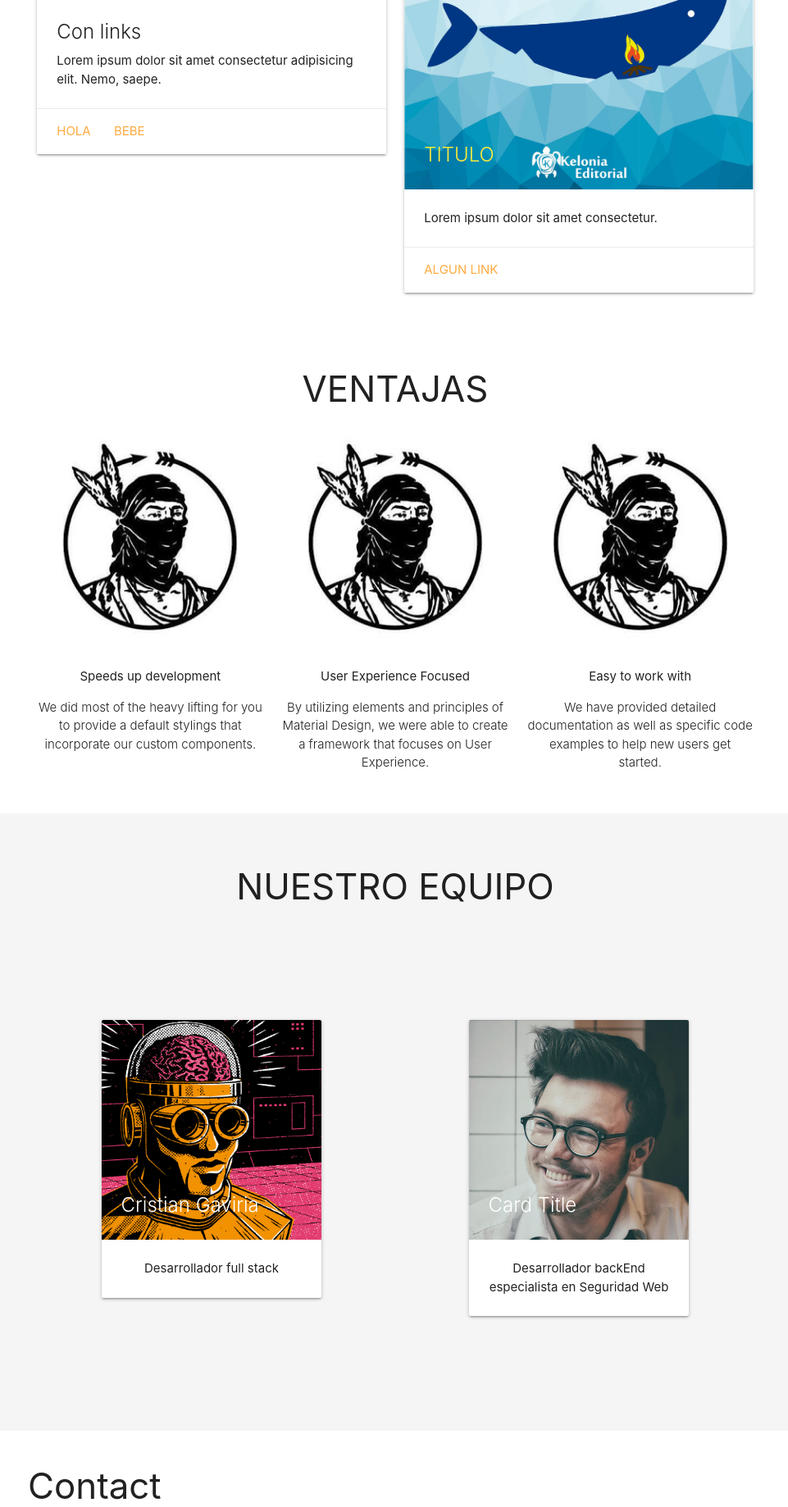
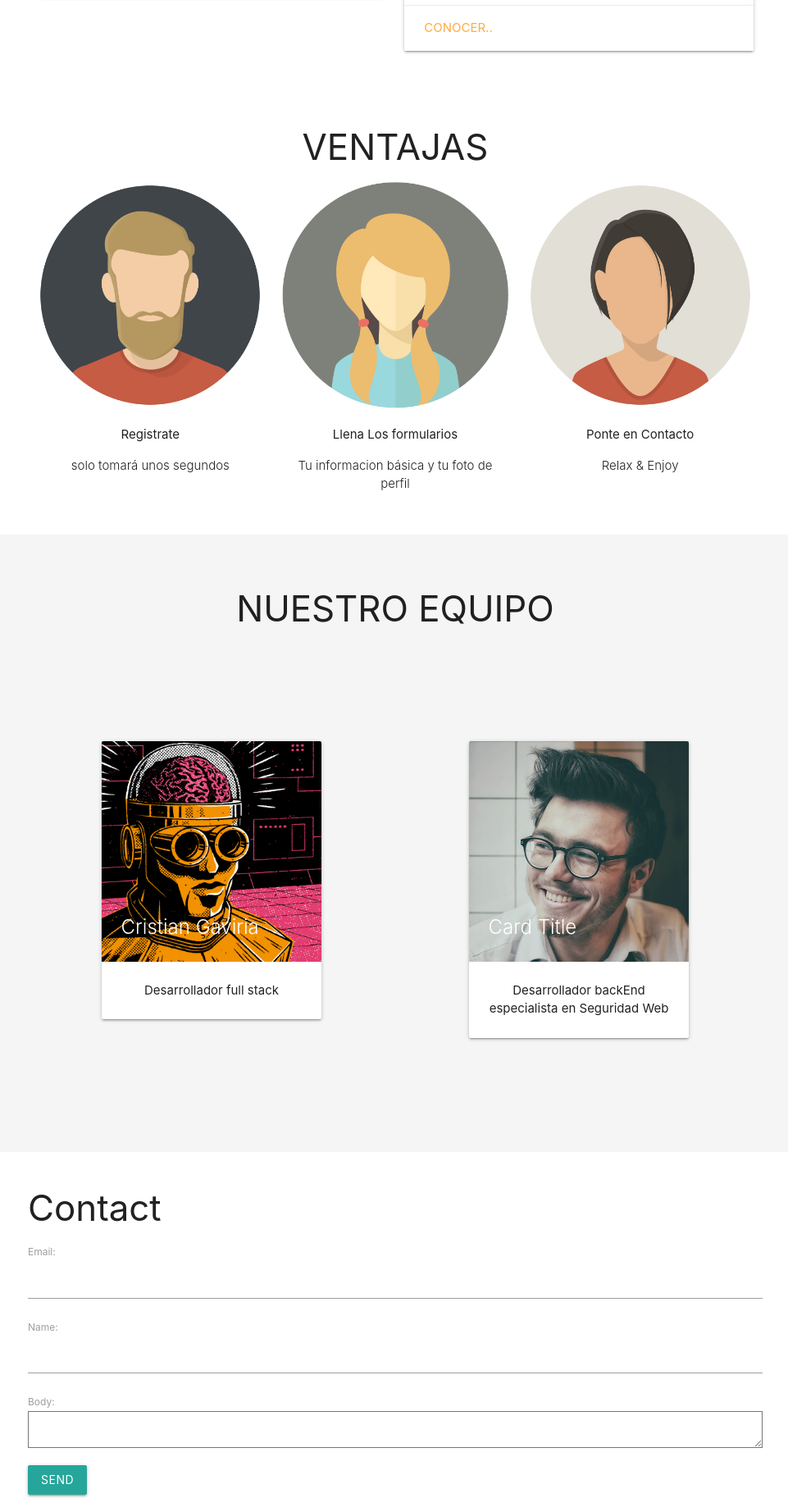
Before and after one commit to funcionanonima/portF, a Django app: page /home/ in a window 1280 px wide. Shown: the part 1091-2929 px from the top of the page at 82% size, without its empty margins (158-1119 px from the left). Run offline with Django 3.2, Linux system fonts and the light colour scheme.

Commit message:
mejoras en la interfaz

```diff
--- a/home/templates/home/home.html
+++ b/home/templates/home/home.html
@@ -15,15 +15,15 @@
                     <li>
                         <img src="{% static 'home/assets/1.jpg' %}" alt="">
                         <div class="caption justify-align">
-                            <h3>Lorem Totam!</h3>
-                            <h5 class="light text-titles">Lorem ipsum, dolor sit amet consectetur adipisicing elit. Quisquam quis assumenda deserunt adipisci fuga blanditiis!</h5>
+                            <h3>PortFolio</h3>
+                            <h5 class="light text-titles">Registrate para hacer parte de esta gran comunidad</h5>
                         </div>
                     </li>
                     <li>
                         <img src="{% static 'home/assets/3.jpg' %}" alt="">
                         <div class="caption white-text left-align">
-                            <h3>Lopisicing elit. Totam!</h3>
-                            <h5 class="light text-titles">t elit. Quisquam quis assumenda deserunt adipisci fuga blanditiis!</h5>
+                            <h3>BriefCase</h3>
+                            <h5 class="light text-titles">Toda tu informacion en un solo lugar!</h5>
                         </div>
                     </li>
                     <li>
@@ -38,43 +38,30 @@
         <div class="container">
             <h3 class="center">NOSOTROS</h3>
             <div class="row">
-                <div class="col s12">
-                    <div class="card horizontal">
-                        <div class="card-image">
-                            <img class="materialboxed" src="{% static '/home/assets/unnamed.jpg' %}" alt="">
-                        </div>
-                        <div class="card-content purple white-text">
-                            <p>Lorem ipsum dolor sit amet consectetur adipisicing elit. Pariatur ut iusto fugiat nisi ratione, eos dolores recusandae corporis animi sit nulla nemo esse ad sequi ex illum quo dolorum officiis!</p>
-                        </div>
-                    </div>
-                </div>
                 <div class="col s6">
                     <div class="card">
                             <div class="card-image">
                                 <img src="{% static 'home/assets/4.jpg' %}" alt="">
-                                <span class="card-title yellow-text">TITULO</span>
                             </div>
                         <div class="card-content">
-                            <span class="card-title">Con links</span>
-                            <p>Lorem ipsum dolor sit amet consectetur adipisicing elit. Nemo, saepe.</p>
+                            <span class="card-title">PORTFOLIO!</span>
+                            <p>Toda tu info digitalizada</p>
                         </div>
                         <div class="card-action">
-                            <a href="">Hola</a>
-                            <a href="">Bebe</a>
+                            <a href="{% url 'accounts:register' %}">Registrarse</a>
                         </div>
                     </div>
                 </div>
                 <div class="col s6">
                     <div class="card">
                         <div class="card-image">
-                            <img src="{% static 'home/assets/book-cover.jpg' %}" alt="">
-                            <span class="card-title yellow-text">TITULO</span>
+                            <img src="{% static '/home/assets/AdminFemaleAvatar.png' %}" alt="">
                         </div>
                         <div class="card-content">
-                            <p class="text-titles">Lorem ipsum dolor sit amet consectetur.</p>
+                            <p class="text-titles">Sin papeleo</p>
                         </div>
                         <div class="card-action">
-                            <a href="#">Algun Link</a>
+                            <a href="#">Conocer..</a>
                         </div>
                     </div>
                 </div>
@@ -88,26 +75,26 @@
             <h3 class="center">VENTAJAS</h3>
             <div class="col s4">
               <div class="center promo promo-example">
-                    <img class="responsive-img" src="{% static '/home/assets/unnamed.jpg' %}" alt="">
+                    <img class="responsive-img" src="{% static '/home/assets/unnamed.png' %}" alt="">
                 <!-- <i class="grey-text large material-icons">flash_on</i> -->
-                <p class="promo-caption">Speeds up development</p>
-                <p class="light center">We did most of the heavy lifting for you to provide a default stylings that incorporate our custom components.</p>
+                <p class="promo-caption">Registrate</p>
+                <p class="light center">solo tomará unos segundos</p>
               </div>
             </div>
             <div class="col s4">
               <div class="center promo promo-example">
-                    <img class="responsive-img" src="{% static 'home/assets/unnamed.jpg' %}" alt="">
+                    <img class="responsive-img" src="{% static 'home/assets/StudetFemaleAvatar.png' %}" alt="">
                 <!-- <i class="grey-text large material-icons">group</i> -->
-                <p class="promo-caption">User Experience Focused</p>
-                <p class="light">By utilizing elements and principles of Material Design, we were able to create a framework that focuses on User Experience.</p>
+                <p class="promo-caption">Llena Los formularios</p>
+                <p class="light">Tu informacion básica y tu foto de perfil</p>
               </div>
             </div>
             <div class="col s4">
               <div class="center promo promo-example">
-                <img class="responsive-img" src="{% static 'home/assets/unnamed.jpg' %}" alt="">
+                <img class="responsive-img" src="{% static 'home/assets/TeacherFemaleAvatar.png' %}" alt="">
                 <!-- <i class="grey-text large material-icons">settings</i> -->
-                <p class="promo-caption">Easy to work with</p>
-                <p class="light center">We have provided detailed documentation as well as specific code examples to help new users get started.</p>
+                <p class="promo-caption">Ponte en Contacto</p>
+                <p class="light center">Relax & Enjoy</p>
               </div>
             </div>
           </div>
```
Also changed, not shown: home/templates/curriculums/index.html (+6 -7 lines), home/static/home/assets/AdminFemaleAvatar.png (added), home/static/home/assets/AdminMaleAvatar.png (added), home/static/home/assets/StudetFemaleAvatar.png (added), home/static/home/assets/StudetMaleAvatar.png (added), home/static/home/assets/TeacherFemaleAvatar.png (added), home/static/home/assets/TeacherMaleAvatar.png (added), home/static/home/assets/download.png (added), home/static/home/assets/unnamed.png (added), home/static/home/assets/unnamed1.jpg (renamed from home/static/home/assets/unnamed.jpg).
